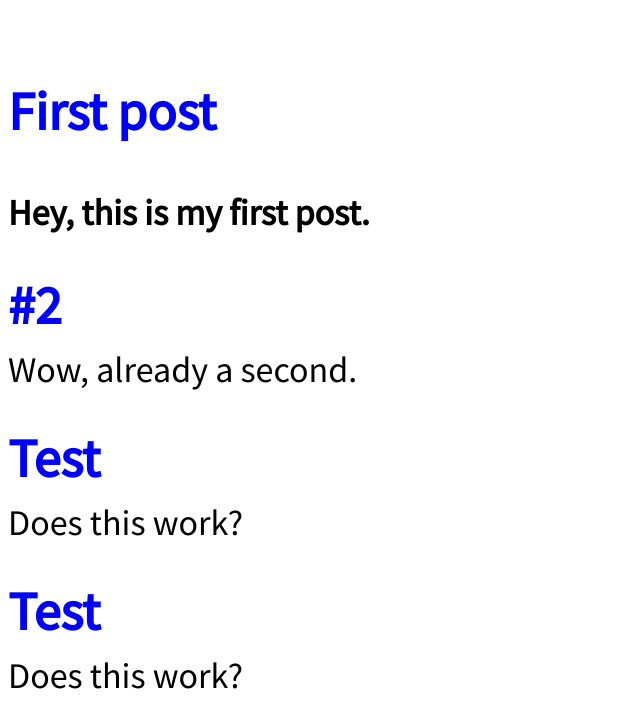
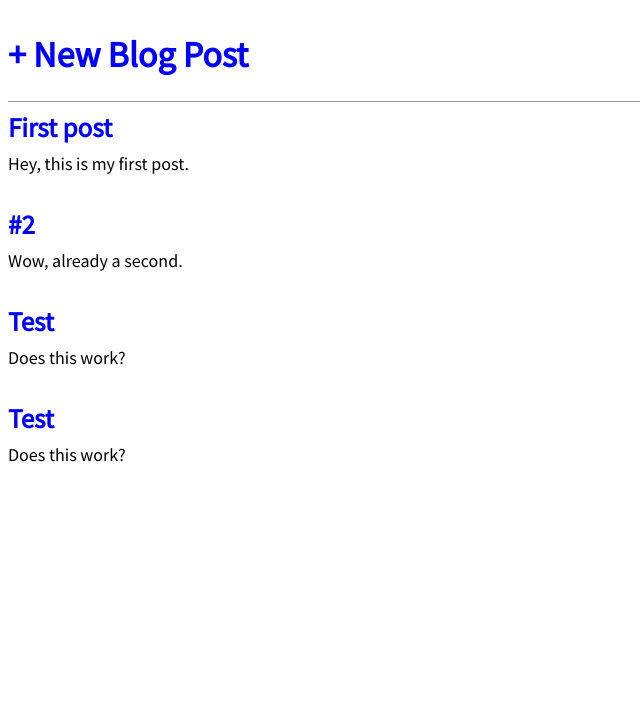
Before and after one commit to braylo41/blog_repo, a Django app: page / in a window 1280 px wide. Shown: the top 706 px of the page, without its empty margins (0-640 px from the left). Run offline with Django 3.2, Linux system fonts and the light colour scheme; data comes from the database, SQL or seed files in the repository; both versions use the stored data as it was after the commit.

Commit message:
blog part2

```diff
--- a/blog/models.py
+++ b/blog/models.py
@@ -1,4 +1,5 @@
 from django.db import models
+from django.urls import reverse
 
 class Post(models.Model):
     title = models.CharField(max_length=200)
@@ -7,3 +8,5 @@
 
     def __str__(self):
         return self.title
+    def get_absolute_url(self):
+        return reverse('post_detail', args=[str(self.id)])
--- a/blog/urls.py
+++ b/blog/urls.py
@@ -1,7 +1,8 @@
 from django.urls import path
-from .views import BlogListView, BlogDetailView
+from .views import BlogListView, BlogDetailView, BlogCreateView
 
 urlpatterns =[
+    path('post/new/', BlogCreateView.as_view(), name='post_new'),
     path('post/<int:pk>/', BlogDetailView.as_view(), name='post_detail'),
-    path('', BlogListView.as_view(), name='home'),
+    path('', BlogListView.as_view(), name='home')
 ]
--- a/blog/views.py
+++ b/blog/views.py
@@ -1,6 +1,7 @@
 from django.shortcuts import render
 from django.views.generic import ListView, DetailView
 from .models import Post
+from django.views.generic.edit import CreateView
 # Create your views here.
 
 class BlogListView(ListView):
@@ -10,3 +11,8 @@
 class BlogDetailView(DetailView):
     model = Post
     template_name = 'post_detail.html'
+
+class BlogCreateView(CreateView):
+    model = Post
+    template_name = 'post_new.html'
+    fields = ['title', 'author', 'body']
--- a/templates/base.html
+++ b/templates/base.html
@@ -7,8 +7,14 @@
 <link href="{% static 'css/base.css' %}" rel="stylesheet">
 </head>
 <body>
+<div>
 <header>
+<div class="nav-left">
 <h1><a href="{% url 'home' %}>Django blog</a></h1>
+</div>
+<div class="nav-right">
+<a href="{% url 'post_new' %}">+ New Blog Post</a>
+</div>
 </header>
 <div>
 {% block content %}
```
Also changed, not shown: db.sqlite3.
